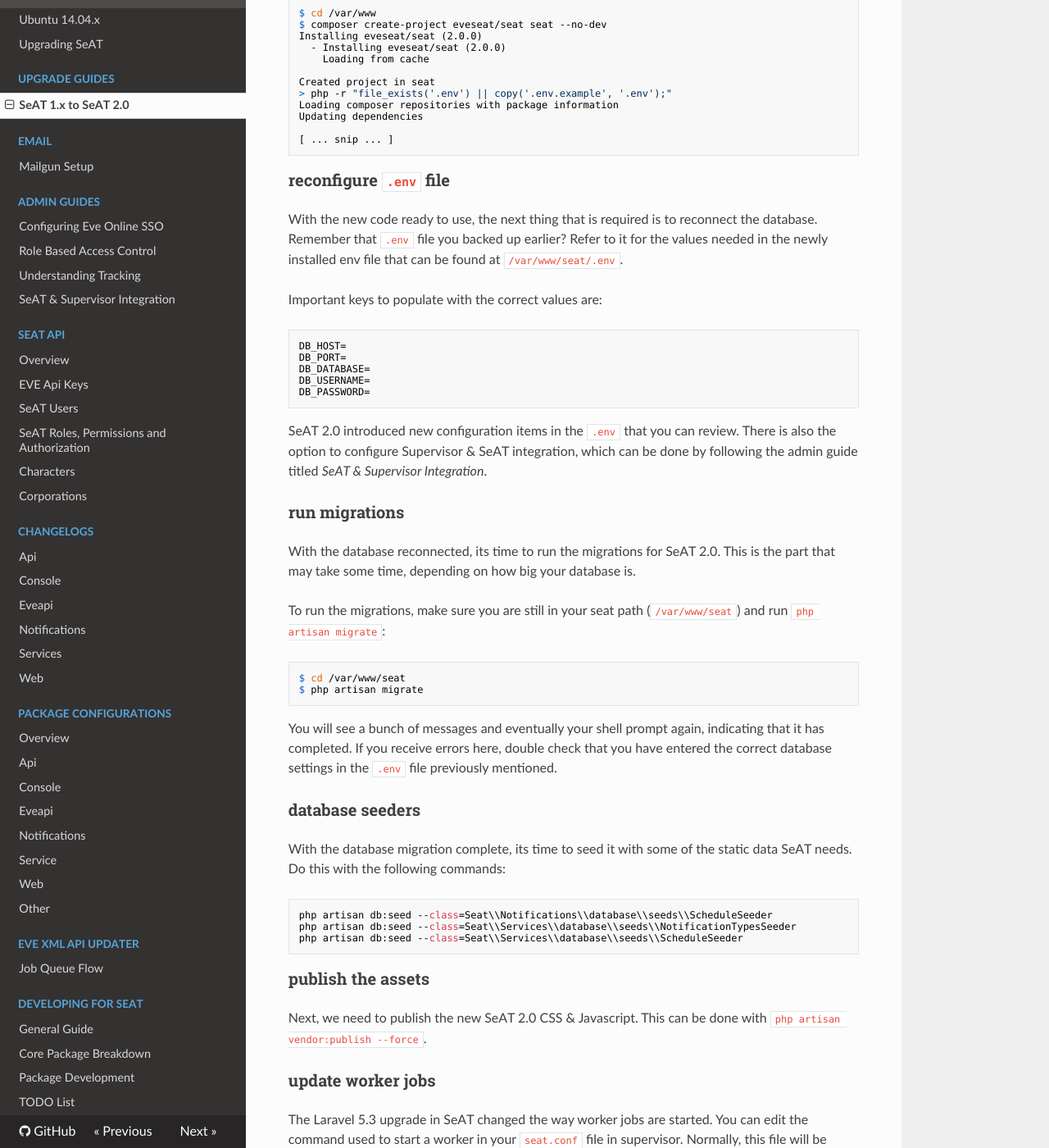
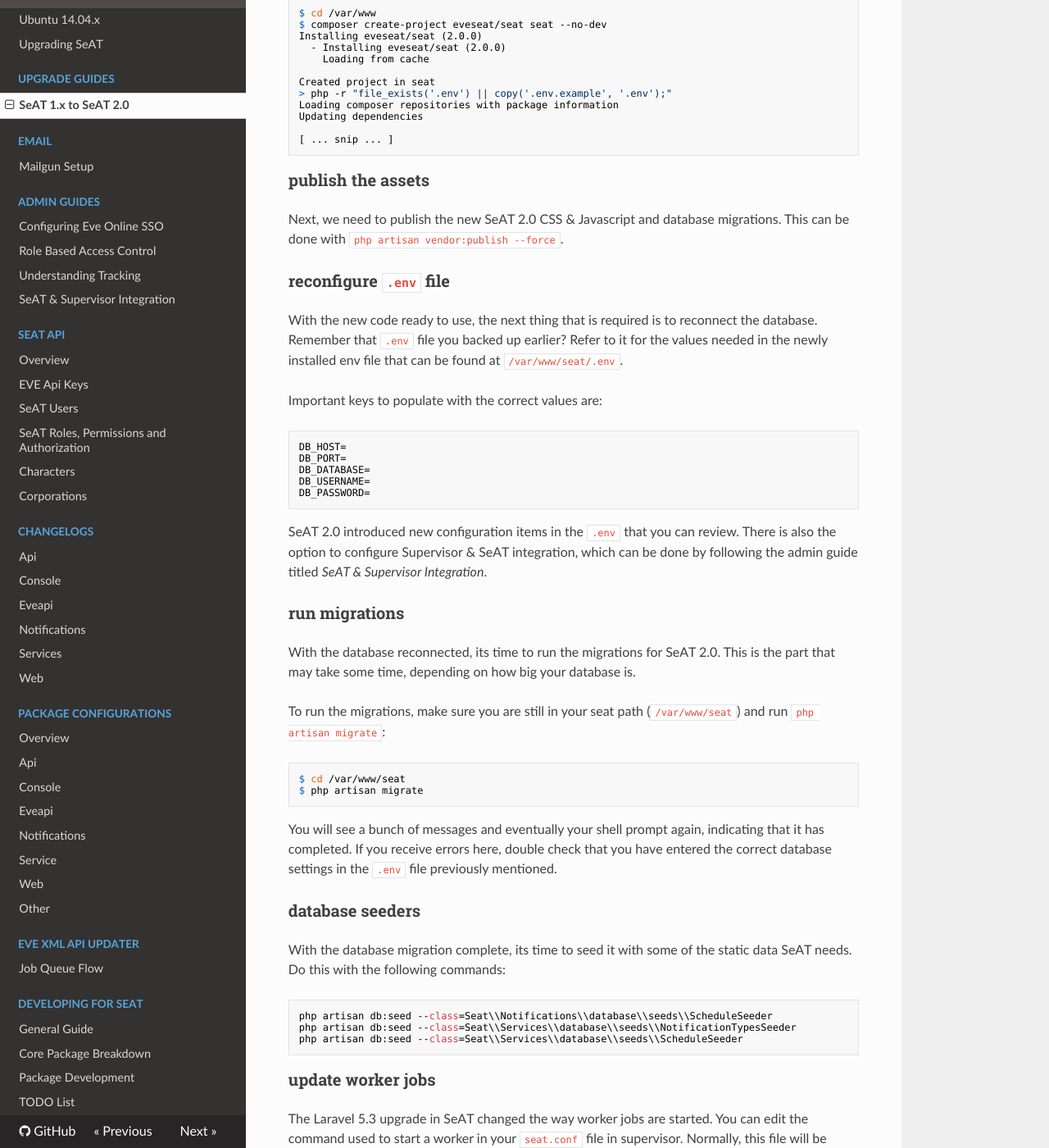
Before and after one commit to zenobio93/seat-docs, an MkDocs documentation site: the page built from docs/upgrade_guides/seat1_to_2.md, in a window 1280 px wide and 1400 px high, scrolled down 2047 px. Shown: the whole window at 82% size. Built offline with MkDocs 1.6.1, drawn with Linux system fonts in a browser that asks for light colours; nearby versions of some CDN libraries; old or Windows-style settings are respelled for this version of MkDocs; some of the changed lines change nothing that is shown.

Commit message:
Move asset publishing earlier up the steps.

````diff
--- a/docs/upgrade_guides/seat1_to_2.md
+++ b/docs/upgrade_guides/seat1_to_2.md
@@ -74,6 +74,10 @@
 [ ... snip ... ]
 ```
 
+### publish the assets
+
+Next, we need to publish the new SeAT 2.0 CSS & Javascript and database migrations. This can be done with `php artisan vendor:publish --force`.
+
 ### reconfigure `.env` file
 
 With the new code ready to use, the next thing that is required is to reconnect the database. Remember that `.env` file you backed up earlier? Refer to it for the values needed in the newly installed env file that can be found at `/var/www/seat/.env`.
@@ -113,10 +117,6 @@
 php artisan db:seed --class=Seat\\Services\\database\\seeds\\ScheduleSeeder
 ```
 
-### publish the assets
-
-Next, we need to publish the new SeAT 2.0 CSS & Javascript. This can be done with `php artisan vendor:publish --force`.
-
 ### update worker jobs
 
 The Laravel 5.3 upgrade in SeAT changed the way worker jobs are started. You can edit the command used to start a worker in your `seat.conf` file in supervisor. Normally, this file will be somewhere like in `/etc/supervisor/conf.d/`.
````
